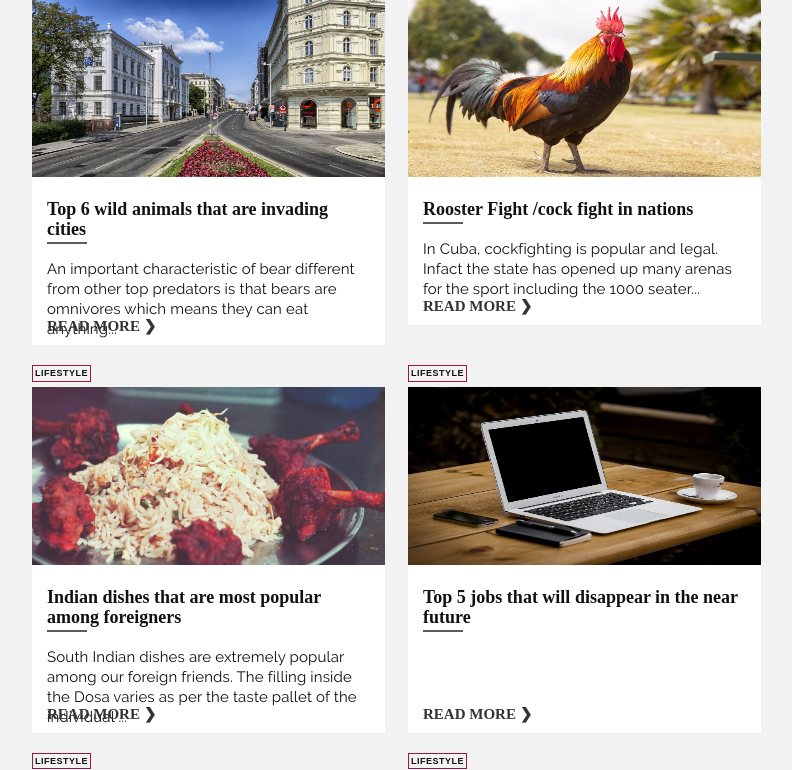
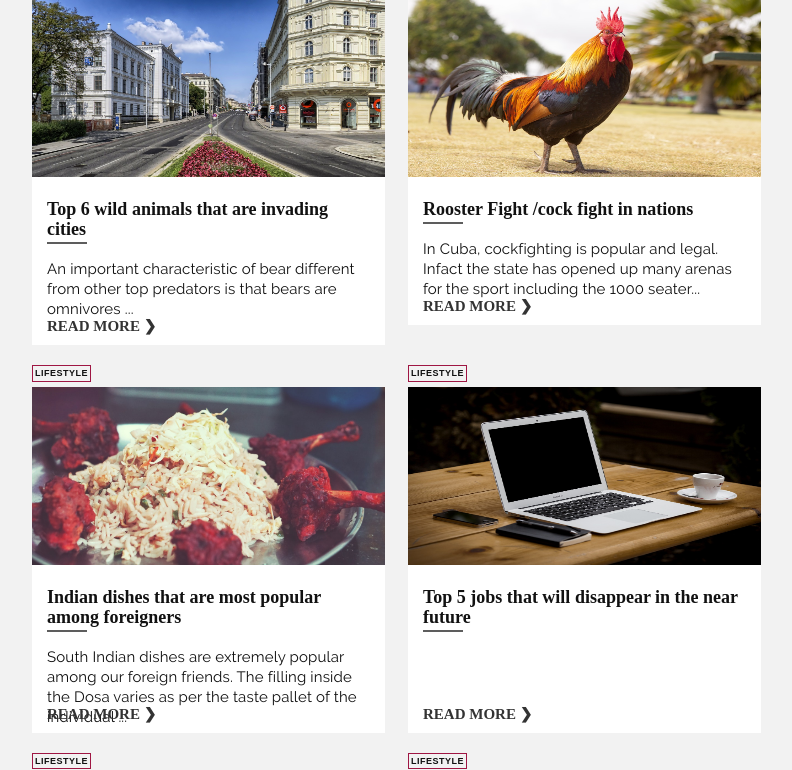
Before and after one commit to sherlifelix/blog, a Jekyll site: the page built from index.html, in a window 1280 px wide and 900 px high, scrolled down 2316 px, cut to the strip 0-770 px from the top of the window. Shown: the whole strip, without its empty margins (55-847 px from the left). Built offline with Jekyll 4.4.1, drawn with Linux system fonts in a browser that asks for light colours.

Commit message:
Update 2018-10-30-top-6-wild-animals-that-are-invading-cities.md

```diff
--- a/_posts/2018-10-30-top-6-wild-animals-that-are-invading-cities.md
+++ b/_posts/2018-10-30-top-6-wild-animals-that-are-invading-cities.md
@@ -8,7 +8,7 @@ title: Top 6 wild animals that are invading cities
 blog_category: Nature
 description: >-
   An important characteristic of bear different from other top predators is that
-  bears are omnivores which means they can eat anything...
+  bears are omnivores ...
 ---
 Bears
 ![bear-3577869_1280.jpg]({{site.baseurl}}/assets/img/cityInvasion/bear-3577869_1280.jpg)
```
